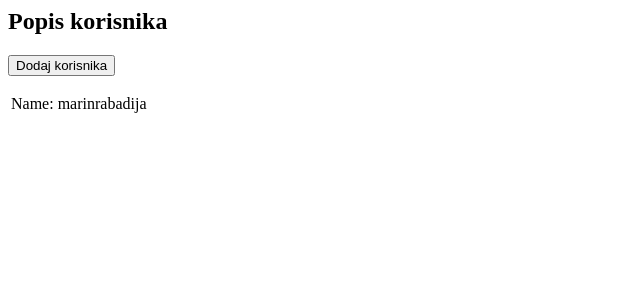
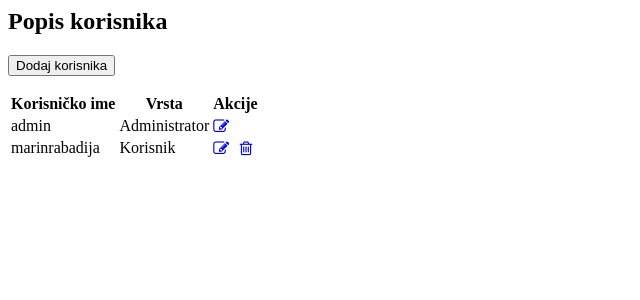
Before and after one commit to Marheen03/sportsPortal, a Django app: page /adminDashboard/ in a window 1280 px wide. Shown: the top 300 px of the page, without its empty margins (0-640 px from the left). Run offline with Django 5.2, Linux system fonts and the light colour scheme; a user stored in the database is signed in; data comes from the database, SQL or seed files in the repository; both versions use the stored data as it was after the commit.

Commit message:
Added option to edit and delete users

```diff
--- a/main/forms.py
+++ b/main/forms.py
@@ -1,5 +1,32 @@
 from django import forms
+from django.contrib.auth.models import User
 
-class AddUserForm(forms.Form):
-    user_name = forms.CharField(label="Korisničko ime: ", max_length=20)
-    user_password = forms.CharField(label="Lozinka: ", max_length=20)
+USER_TYPES = {
+    "Administrator": "Administrator",
+    "Korisnik": "Korisnik"
+}
+
+class UserFormCreate(forms.ModelForm):
+    class Meta:
+        model = User
+        fields = ['username', 'password']
+        labels = {
+            'username': 'Korisničko ime',
+            'password': 'Lozinka'
+        }
+        help_texts = {
+            'username': None
+        }
+    vrsta_korisnika = forms.ChoiceField(choices=USER_TYPES)
+
+class UserFormEdit(forms.ModelForm):
+    class Meta:
+        model = User
+        fields = ['username', 'password']
+        labels = {
+            'username': 'Korisničko ime',
+            'password': 'Lozinka'
+        }
+        help_texts = {
+            'username': None
+        }
--- a/main/urls.py
+++ b/main/urls.py
@@ -4,6 +4,9 @@ from main.views import UsersList
 
 urlpatterns = [
     path('', views.index, name='index'),
+
     path('adminDashboard/', UsersList.as_view(), name='usersList'),
     path('adminDashboard/createUser', views.createUser, name='createUser'),
+    path('adminDashboard/editUser/<userID>', views.editUser, name='editUser'),
+    path('adminDashboard/deleteUser/<userID>', views.deleteUser, name='deleteUser'),
 ]
--- a/main/views.py
+++ b/main/views.py
@@ -1,4 +1,4 @@
-from django.shortcuts import render
+from django.shortcuts import redirect, render
 from django.http import HttpResponseRedirect
 from django.contrib.auth.decorators import login_required, user_passes_test
 from django.views.generic import ListView
@@ -17,7 +17,7 @@ def index(request):
     return render(request, 'main/index.html')
 
 
-# gets all users who are not admins
+# gets all users
 class UsersList(UserPassesTestMixin, ListView):
     template_name = 'admin/users_list.html'
 
@@ -25,41 +25,67 @@ class UsersList(UserPassesTestMixin, ListView):
         return self.request.user.groups.filter(name="Administrator").exists()
 
     def get_queryset(self):
-        return User.objects.filter(groups__name='Korisnik')
+        return User.objects.all()
 
 
 @user_passes_test(is_user_admin)
 def createUser(request):
     if request.method == 'POST':
-        form = forms.AddUserForm(request.POST)
+        # create a form instance and populate it with data from the request:
+        form = forms.UserFormCreate(request.POST)
 
-        # if this is a POST request we need to process the form data
-        if request.method == "POST":
-            # create a form instance and populate it with data from the request:
-            form = forms.AddUserForm(request.POST)
+        # check whether it's valid:
+        if form.is_valid():
+            # process the data in form.cleaned_data as required
+            user_name = form.cleaned_data['username']
 
-            # check whether it's valid:
-            if form.is_valid():
-                # process the data in form.cleaned_data as required
-                user_name = form.cleaned_data['user_name']  # Use the cleaned data
+            # create new user
+            new_user = User.objects.create_user(
+                username=user_name,
+                password=form.cleaned_data['password']
+            )
 
-                if User.objects.filter(username=user_name).exists():
-                    # user already exists
-                    form.add_error(None, 'Navedeno korisničko ime već postoji!')
-                else:
-                    # create new user
-                    new_user = User.objects.create_user(
-                        username=user_name,
-                        password=form.cleaned_data['user_password']
-                    )
+            user_type = form.cleaned_data['vrsta_korisnika']
+            group = Group.objects.get(name=user_type)
+            new_user.groups.add(group)
 
-                    group = Group.objects.get(name="Korisnik")
-                    new_user.groups.add(group)
+            # add a success message
+            messages.success(request, 'Korisnik "{}" je uspješno kreiran!'.format(user_name))
+            return HttpResponseRedirect("/adminDashboard")
+    else:
+        form = forms.UserFormCreate()
 
-                    # add a success message
-                    messages.success(request, 'Korisnik "{}" je supješno kreiran!'.format(user_name))
-                    return HttpResponseRedirect("/adminDashboard")
+    return render(request, 'admin/user_form.html', {'form': form, 'form_action': 'create'})
+
+
+@user_passes_test(is_user_admin)
+def editUser(request, userID):
+    user = User.objects.get(id=userID)
+
+    if request.method == 'POST':
+        # create a form instance and populate it with data from the request:
+        form = forms.UserFormEdit(request.POST, instance=user)
+
+        if form.is_valid():
+            user_name = form.cleaned_data['username']
+            form.save()
+
+            # add a success message
+            messages.success(request, 'Korisnik "{}" je uspješno ažuriran!'.format(user_name))
+            return HttpResponseRedirect("/adminDashboard")
     else:
-        form = forms.AddUserForm()
+        # populate the form with the chosen user's data
+        form = forms.UserFormEdit(instance=user)
 
-    return render(request, 'admin/create_user.html', {'form': form})
+    return render(request, 'admin/user_form.html', {'form': form, 'form_action': 'edit', 'userID': user.id})
+
+
+@user_passes_test(is_user_admin)
+def deleteUser(request, userID):
+    user = User.objects.get(id=userID)
+    try:
+        user.delete()
+        messages.success(request, 'Korisnik "{}" je supješno obrisan!'.format(user.username))
+        return redirect('usersList')
+    except User.DoesNotExist:
+        return redirect('usersList')
--- a/templates/admin/users_list.html
+++ b/templates/admin/users_list.html
@@ -1,4 +1,8 @@
+<link rel="stylesheet" href="https://cdnjs.cloudflare.com/ajax/libs/font-awesome/4.7.0/css/font-awesome.min.css">
+
 {% block content %}
+    <h2>Popis korisnika</h2>
+
     {% if messages %}
     <ul class="messages">
         {% for message in messages %}
@@ -7,16 +11,38 @@
     </ul>
     {% endif %}
 
-    <h2>Popis korisnika</h2>
-
     <form action="createUser">
         <input type="submit" value="Dodaj korisnika" />
     </form>
 
     <table>
+        <th>Korisničko ime</th>
+        <th>Vrsta</th>
+        <th colspan="2">Akcije</th>
+
         {% for user in object_list %}
             <tr>
-                <td>Name: {{ user.username }}</td>
+                <td>{{ user.username }}</td>
+                <td>
+                    {% for group in user.groups.all %}
+                        {{ group.name }}
+                    {% endfor %}
+                </td>
+                <td>
+                    <a href="{% url 'editUser' user.id %}">
+                        <i class="fa fa-edit" title="Ažuriraj korisnika"></i>
+                    </a>
+                </td>
+                {% if user.id != request.user.id %}
+                <td>
+                    <a
+                        href="{% url 'deleteUser' user.id %}"
+                        onclick="return confirm('Jeste li sigurni da želite obrisati korisnika {{ user.username }}?');"
+                    >
+                        <i class="fa fa-trash-o" stlye="color:red" title="Izbriši korisnika"></i>
+                    </a>
+                </td>
+                {% endif %}
             </tr>
         {% endfor %}
     </table>
```
Also changed, not shown: templates/admin/create_user.html (deleted, +0 -9 lines), templates/admin/user_form.html (added, +21 -0 lines), db.sqlite3.
